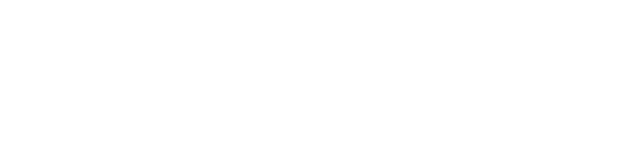
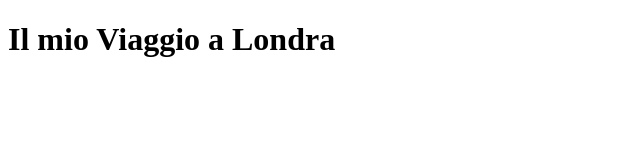
Before and after one commit to Michael-Pellizzato/html-london-trip, a plain HTML site: page index.html in a window 1280 px wide. Shown: the whole page, without its empty margins (0-640 px from the left). Drawn offline with Linux system fonts and the light colour scheme.

Commit message:
ADD: Titolo

```diff
--- a/index.html
+++ b/index.html
@@ -3,9 +3,12 @@
 <head>
     <meta charset="UTF-8">
     <meta name="viewport" content="width=device-width, initial-scale=1.0">
-    <title>Document</title>
+    <title>London Trip</title>
 </head>
 <body>
+    <h1>Il mio Viaggio a Londra</h1>
+
+
 
 </body>
 </html>
```
